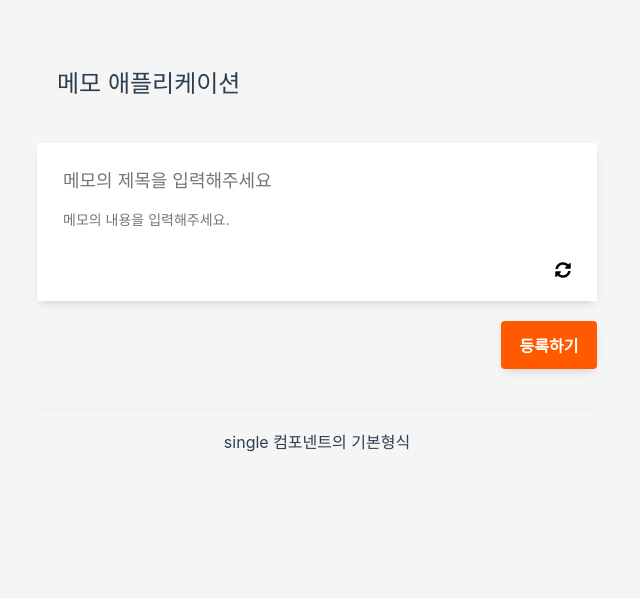
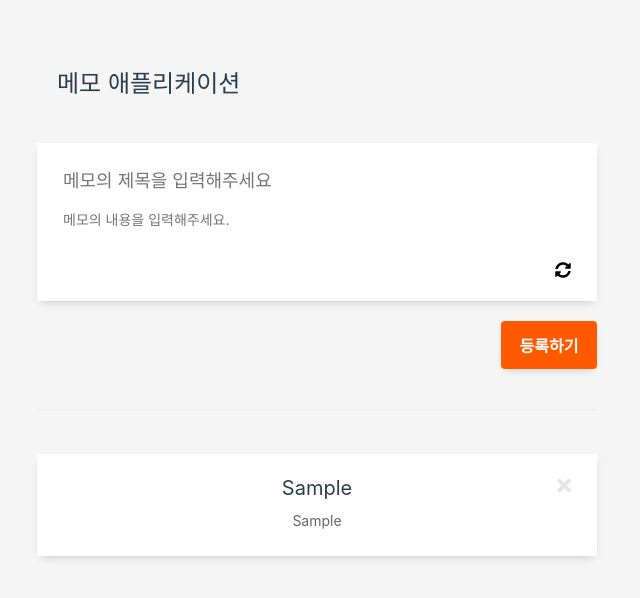
Before and after one commit to mdgarden/vue-memo-app, a Vue app: page / in a window 1280 px wide. Both pictures are taken after typing "Sample", "Sample" into the empty fields and a click on the button "등록하기". Shown: the top 598 px of the page, without its empty margins (323-963 px from the left). Built offline with nearby package versions, Linux system fonts and the light colour scheme.

Commit message:
메모 데이터 노출 기능 구현

```diff
--- a/src/components/Memo.vue
+++ b/src/components/Memo.vue
@@ -1,14 +1,55 @@
 <template>
-  <div>single 컴포넨트의 기본형식
-  </div>
+  <li class="memo-item">
+    <strong>{{memo.title}}</strong>
+    <p>{{ memo.content}}</p>
+    <button type="button"><i class="fas fa-times"></i></button>
+  </li>
 </template>
 
 <script>
 export default {
-    name: 'Memo'
+    name: 'Memo',
+    props: {
+      memo: {
+        type: Object
+      }
+    },
 }
 </script>
 
 <style scoped>
+  .memo-item {
+    overflow: hidden;
+    position: relative;
+    margin-bottom: 20px;
+    padding: 24px;
+    box-shadow: 0 4px 10px -4px rgba(0, 0, 0, 0.2);
+    background-color:white ;
+    list-style: none;
+  }
 
+  .memo-item button {
+    background: none;
+    position: absolute;
+    right: 20px;
+    top: 20px;
+    font-size: 20px;
+    color:#e5e5e5;
+    border: 0;
+  }
+
+  .memo-item strong {
+    display: block;
+    margin-bottom: 12px;
+    font-size: 20px;
+    font-weight: normal;
+    word-break: break-all;
+  }
+
+  .memo-item p {
+    margin: 0;
+    font-size: 14px;
+    line-height: 22px;
+    color: #666;
+  }
 </style>
--- a/src/components/MemoApp.vue
+++ b/src/components/MemoApp.vue
@@ -1,7 +1,9 @@
 <template>
   <div class="memo-app">
       <memo-form @addMemo="addMemo"/>
-      <memo />
+      <ul class="memo-list">
+        <memo v-for="memo in memos" :key="memo.id" :memo="memo" />
+      </ul>
   </div>
 </template>
 
@@ -41,5 +43,8 @@ export default {
 </script>
 
 <style scoped>
-
+  .memo-list {
+    padding: 20px 0;
+    margin: 0;
+  }
 </style>
```
